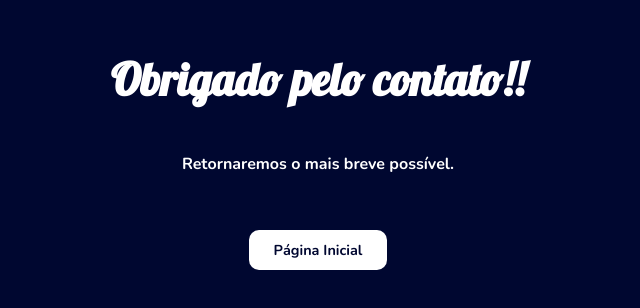
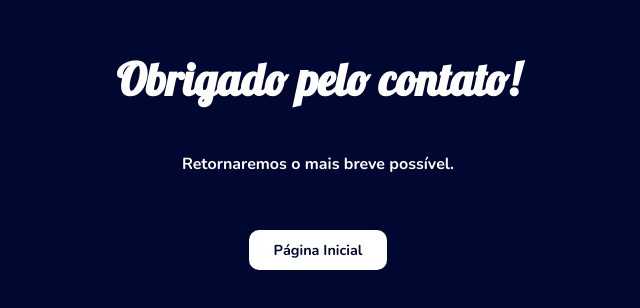
Before and after one commit to Thiago-taroliv/Trabalho-Reni--ofc-, a plain HTML site: page obrigado.html in a window 1280 px wide. Shown: the part 260-568 px from the top of the page, without its empty margins (322-962 px from the left). Drawn offline with nearby package versions, Linux system fonts and the light colour scheme; a web font is replaced by a local one.

Commit message:
commit samuel

```diff
--- a/obrigado.html
+++ b/obrigado.html
@@ -14,7 +14,7 @@
     <link rel="stylesheet" href="css/obrigadostyle.css">
 </head>
 <body class="main">
-    <h1 class="text">Obrigado pelo contato!!</h1>
+    <h1 class="text">Obrigado pelo contato!</h1>
     <p class="p">Retornaremos o mais breve possível.</p>
     <a id="botao2" href="index.html">Página Inicial</a>
 </body>
```
